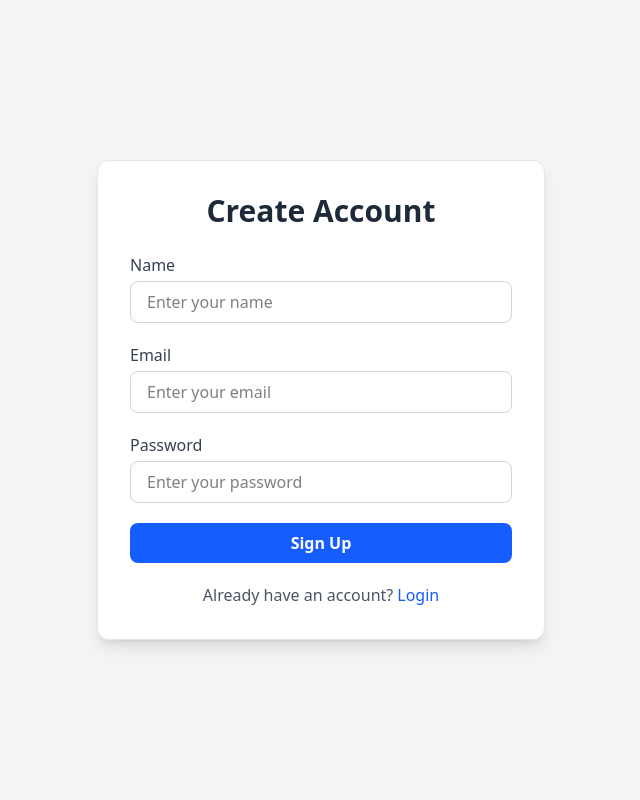
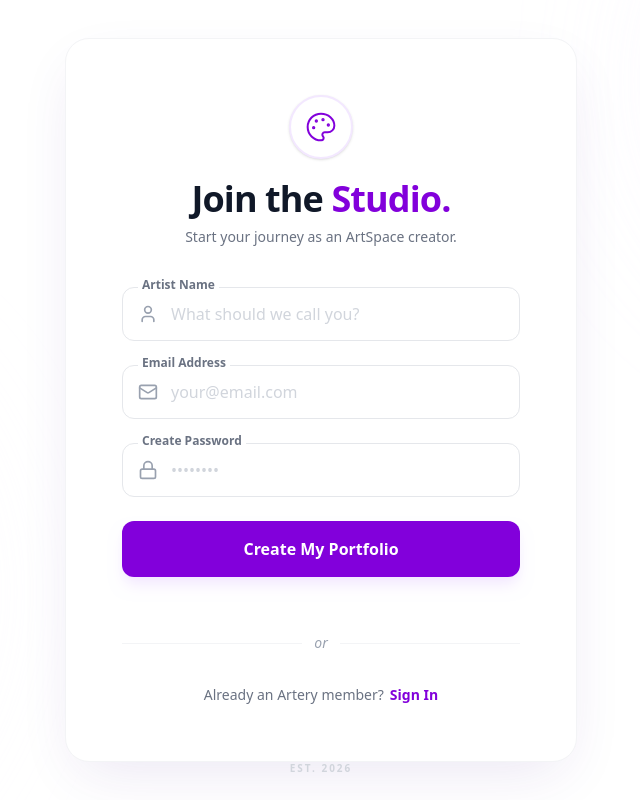
Before and after one commit to Suraj00345/ArtSpace, a React (Vite) app in the folder ArtSpaceFrontend/: page /signup in a window 1280 px wide. Shown: the whole page, without its empty margins (319-959 px from the left). Built offline with nearby package versions, Linux system fonts and the light colour scheme.

Commit message:
fix some minor issues

```diff
--- a/ArtSpaceFrontend/src/Pages/SearchPage.jsx
+++ b/ArtSpaceFrontend/src/Pages/SearchPage.jsx
@@ -31,7 +31,7 @@ const SearchPage = () => {
     const fetchExplore = async () => {
       try {
         const res = await fetch(`${API_URL}/artworks/explore`, {
-          headers: { Authorization: token }, // Standard Bearer format
+          headers: { Authorization: token },
         });
         const data = await res.json();
         // console.log(data);
@@ -70,7 +70,7 @@ const SearchPage = () => {
 
       const res = await fetch(`${API_URL}/profile/search?q=${query}`, {
         method: "GET",
-        signal: signal, // Move signal inside this object
+        signal: signal,
         headers: {
           Authorization: token,
           "Content-Type": "application/json",
--- a/ArtSpaceFrontend/src/Pages/Signup.jsx
+++ b/ArtSpaceFrontend/src/Pages/Signup.jsx
@@ -1,6 +1,7 @@
 import React, { useState } from "react";
 import { Link, useNavigate } from "react-router-dom";
 import { ToastContainer } from "react-toastify";
+import { Palette, Mail, Lock, User } from "lucide-react";
 import { handleError, handleSuccess } from "../utils";
 import { API_URL } from "../utils";
 
@@ -19,7 +20,6 @@ const Signup = () => {
 
   const handleSignup = async (e) => {
     e.preventDefault();
-
     const { name, email, password } = signupInfo;
 
     if (!name || !email || !password) {
@@ -52,92 +52,126 @@ const Signup = () => {
   };
 
   return (
-    <div className="min-h-screen flex items-center justify-center bg-gray-100 p-4">
-      <div className="w-full max-w-md bg-white shadow-lg rounded-xl p-8 border border-gray-200">
-        <h1 className="text-3xl font-bold mb-6 text-center text-gray-800">
-          Create Account
+    <div className="min-h-screen flex items-center justify-center bg-white p-6 relative overflow-hidden">
+
+      {/* Background Artistic Element: Soft Purple Orbs */}
+      <div className="absolute -top-20 -right-20 w-80 h-80 bg-purple-100 rounded-full blur-[100px] opacity-60"></div>
+      <div className="absolute top-1/2 -left-40 w-96 h-96 bg-purple-50 rounded-full blur-[100px] opacity-70"></div>
+
+      {/* Signup Card */}
+      <div className="w-full max-w-lg bg-white shadow-[0_20px_60px_-15px_rgba(76,29,149,0.12)] rounded-3xl p-10 md:p-14 border border-gray-100 relative z-10">
+
+        {/* Header Section */}
+        <div className="flex flex-col items-center mb-10 text-center">
+          <div className="w-16 h-16 rounded-full bg-white border-2 border-purple-100 flex items-center justify-center shadow-sm mb-5 group hover:border-purple-500 transition-all duration-300">
+            <Palette className="w-8 h-8 text-purple-700" strokeWidth={1.5} />
+          </div>
+          <h1 className="text-4xl font-extrabold text-gray-900 tracking-tight">
+            Join the <span className="text-purple-700">Studio.</span>
           </h1>
+          <p className="text-gray-500 mt-2 text-sm font-medium">
+            Start your journey as an ArtSpace creator.
+          </p>
+        </div>
 
-        <form onSubmit={handleSignup} className="space-y-5">
-          {/* Name */}
-          <div>
-            <label
-              className="block mb-1 font-medium text-gray-700"
-              htmlFor="name"
-            >
-              Name
+        <form onSubmit={handleSignup} className="space-y-6">
+          {/* Name Input */}
+          <div className="relative group">
+            <label className="absolute left-4 -top-2.5 bg-white px-1 text-xs font-semibold text-gray-500 transition-all group-focus-within:text-purple-700">
+              Artist Name
             </label>
+            <div className="flex items-center">
+              <User className="absolute left-4 w-5 h-5 text-gray-400 group-focus-within:text-purple-600" />
               <input
                 onChange={handleChange}
                 type="text"
                 name="name"
-              className="w-full px-4 py-2 rounded-lg border border-gray-300 focus:ring-2
-              focus:ring-blue-500 focus:outline-none"
-              placeholder="Enter your name"
+                required
+                className="w-full pl-12 pr-4 py-3.5 rounded-xl border border-gray-200 bg-white text-gray-900 placeholder-gray-300 focus:border-purple-400 focus:ring-2 focus:ring-purple-100 focus:outline-none transition duration-200"
+                placeholder="What should we call you?"
                 value={signupInfo.name}
               />
             </div>
+          </div>
 
-          {/* Email */}
-          <div>
-            <label
-              className="block mb-1 font-medium text-gray-700"
-              htmlFor="email"
-            >
-              Email
+          {/* Email Input */}
+          <div className="relative group">
+            <label className="absolute left-4 -top-2.5 bg-white px-1 text-xs font-semibold text-gray-500 transition-all group-focus-within:text-purple-700">
+              Email Address
             </label>
+            <div className="flex items-center">
+              <Mail className="absolute left-4 w-5 h-5 text-gray-400 group-focus-within:text-purple-600" />
               <input
                 onChange={handleChange}
                 type="email"
                 name="email"
-              className="w-full px-4 py-2 rounded-lg border border-gray-300
-              focus:ring-2 focus:ring-blue-500 focus:outline-none"
-              placeholder="Enter your email"
+                required
+                className="w-full pl-12 pr-4 py-3.5 rounded-xl border border-gray-200 bg-white text-gray-900 placeholder-gray-300 focus:border-purple-400 focus:ring-2 focus:ring-purple-100 focus:outline-none transition duration-200"
+                placeholder="your@email.com"
                 value={signupInfo.email}
               />
             </div>
+          </div>
 
-          {/* Password */}
-          <div>
-            <label
-              className="block mb-1 font-medium text-gray-700"
-              htmlFor="password"
-            >
-              Password
+          {/* Password Input */}
+          <div className="relative group">
+            <label className="absolute left-4 -top-2.5 bg-white px-1 text-xs font-semibold text-gray-500 transition-all group-focus-within:text-purple-700">
+              Create Password
             </label>
+            <div className="flex items-center">
+              <Lock className="absolute left-4 w-5 h-5 text-gray-400 group-focus-within:text-purple-600" />
               <input
                 onChange={handleChange}
                 type="password"
                 name="password"
-              className="w-full px-4 py-2 rounded-lg border border-gray-300
-              focus:ring-2 focus:ring-blue-500 focus:outline-none"
-              placeholder="Enter your password"
+                required
+                className="w-full pl-12 pr-4 py-3.5 rounded-xl border border-gray-200 bg-white text-gray-900 placeholder-gray-300 focus:border-purple-400 focus:ring-2 focus:ring-purple-100 focus:outline-none transition duration-200"
+                placeholder="••••••••"
                 value={signupInfo.password}
               />
             </div>
+          </div>
 
-          {/* Submit */}
+          {/* Signup Button */}
           <button
             type="submit"
-            className="w-full bg-blue-600 hover:bg-blue-700 text-white py-2 rounded-lg
-            font-semibold transition-all duration-200"
+            className="w-full bg-purple-700 hover:bg-purple-800 text-white py-4 rounded-xl font-bold text-base shadow-lg shadow-purple-100 transition-all duration-300 transform active:scale-[0.98] focus:ring-4 focus:ring-purple-200"
           >
-            Sign Up
+            Create My Portfolio
           </button>
 
-          {/* Link */}
-          <p className="text-center text-gray-600">
-            Already have an account?
+          {/* Divider */}
+          <div className="relative my-8">
+            <div className="absolute inset-0 flex items-center">
+              <div className="w-full border-t border-gray-100"></div>
+            </div>
+            <div className="relative flex justify-center text-sm">
+              <span className="bg-white px-3 text-gray-400 font-medium italic">or</span>
+            </div>
+          </div>
+
+          {/* Login Redirect */}
+          <div className="text-center">
+            <p className="text-gray-500 text-sm font-medium">
+              Already an Artery member?
               <Link
                 to="/login"
-              className="text-blue-600 font-medium hover:underline ml-1"
+                className="text-purple-700 font-bold hover:underline ml-1.5"
               >
-              Login
+                Sign In
               </Link>
             </p>
+          </div>
         </form>
 
-        <ToastContainer />
+        <ToastContainer position="bottom-center" autoClose={2500} />
+      </div>
+
+      {/* Artist Credit */}
+      <div className="absolute bottom-6 flex flex-col items-center gap-1 z-10">
+         <p className="text-[10px] uppercase tracking-[0.2em] text-gray-300 font-bold">
+           Est. 2026
+         </p>
       </div>
     </div>
   );
--- a/ArtSpaceFrontend/src/Pages/login.jsx
+++ b/ArtSpaceFrontend/src/Pages/login.jsx
@@ -1,8 +1,8 @@
 import React, { useState } from "react";
 import { Link, useNavigate } from "react-router-dom";
 import { ToastContainer } from "react-toastify";
+import { Palette, Mail, Lock } from "lucide-react";
 import { handleError, handleSuccess } from "../utils";
-
 import { API_URL } from "../utils";
 
 const Login = () => {
@@ -10,22 +10,18 @@ const Login = () => {
     email: "",
     password: "",
   });
-
+  const [loading, setLoading] = useState(false); // ✅ added
   const navigate = useNavigate();
-
   const handleChange = (e) => {
     setLoginInfo({ ...loginInfo, [e.target.name]: e.target.value });
   };
-
   const handleLogin = async (e) => {
     e.preventDefault();
-
     const { email, password } = loginInfo;
-
     if (!email || !password) {
       return handleError("Input all Credentials!!");
     }
-
+    setLoading(true); // ✅
     try {
       const response = await fetch(`${API_URL}/auth/login`, {
         method: "POST",
@@ -33,96 +29,138 @@ const Login = () => {
           "Content-Type": "application/json",
         },
         body: JSON.stringify(loginInfo),
+
+        withCredentials: true,
       });
-
       const result = await response.json();
       const { success, message, error, jwtToken, name } = result;
-
       if (success) {
         handleSuccess(message);
         localStorage.setItem("token", jwtToken);
         localStorage.setItem("loggedInUser", name);
-
         setTimeout(() => navigate("/explore"), 1000);
       } else if (error) {
-        handleError(error?.details?.[0]?.message);
+        handleError(error?.details?.[0]?.message || "Login failed");
       } else {
         handleError(message);
       }
     } catch (error) {
       handleError(error.message || "Something went wrong");
+    } finally {
+      setLoading(false); // ✅
     }
   };
 
   return (
-    <div className="min-h-screen flex items-center justify-center bg-gray-100 p-4">
-      <div className="w-full max-w-md bg-white shadow-lg rounded-xl p-8 border border-gray-200">
-        <h1 className="text-3xl font-bold mb-6 text-center text-gray-800">
-          Login
+    <div className="min-h-screen flex items-center justify-center bg-white p-6 relative overflow-hidden">
+      <div className="absolute -top-40 -left-40 w-96 h-96 bg-purple-100 rounded-full blur-[100px] opacity-70"></div>
+      <div className="absolute -bottom-40 -right-40 w-96 h-96 bg-purple-50 rounded-full blur-[100px] opacity-70"></div>
+
+      <div className="w-full max-w-lg bg-white shadow-[0_20px_60px_-15px_rgba(76,29,149,0.15)] rounded-3xl p-10 md:p-14 border border-gray-100 relative z-10">
+        {/* Header */}
+        <div className="flex flex-col items-center mb-10 text-center">
+          <div className="w-16 h-16 rounded-full bg-purple-700 flex items-center justify-center shadow-lg shadow-purple-200 mb-5">
+            <Palette className="w-8 h-8 text-white" />
+          </div>
+          <h1 className="text-4xl font-extrabold text-gray-950">
+            Art
+            <span className="text-gray-500">Space</span>
+            <span className="text-purple-700">.</span>
           </h1>
+          <p className="text-gray-500 mt-2 text-sm">
+            Where creativity connects.
+          </p>
+        </div>
 
-        <form onSubmit={handleLogin} className="space-y-5">
-          {/* Email Input */}
-          <div>
+        <form onSubmit={handleLogin} className="space-y-6">
+          {/* Email */}
+          <div className="relative group">
             <label
-              className="block mb-1 font-medium text-gray-700"
+              className="absolute left-4 -top-2.5 bg-white px-1 text-xs font-semibold text-purple-700"
               htmlFor="email"
             >
-              Email
+              Email Address
             </label>
+
+            <div className="flex items-center">
+              <Mail className="absolute left-4 w-5 h-5 text-gray-400" />
               <input
-              onChange={handleChange}
                 type="email"
                 name="email"
-              className="w-full px-4 py-2 rounded-lg border border-gray-300
-              focus:ring-2 focus:ring-blue-500 focus:outline-none"
-              placeholder="Enter your email"
                 value={loginInfo.email}
+                onChange={handleChange}
+                required
+                className="w-full pl-12 pr-4 py-3.5 rounded-xl border border-gray-200 focus:border-purple-400 focus:ring-2 focus:ring-purple-100 outline-none"
+                placeholder="you@artistry.com"
               />
             </div>
+          </div>
 
-          {/* Password Input */}
-          <div>
+          {/* Password */}
+          <div className="relative group">
             <label
-              className="block mb-1 font-medium text-gray-700"
+              className="absolute left-4 -top-2.5 bg-white px-1 text-xs font-semibold text-gray-500"
               htmlFor="password"
             >
               Password
             </label>
+
+            <div className="flex items-center">
+              <Lock className="absolute left-4 w-5 h-5 text-gray-400" />
               <input
-              onChange={handleChange}
                 type="password"
                 name="password"
-              className="w-full px-4 py-2 rounded-lg border border-gray-300
-              focus:ring-2 focus:ring-blue-500 focus:outline-none"
-              placeholder="Enter your password"
                 value={loginInfo.password}
+                onChange={handleChange}
+                required
+                className="w-full pl-12 pr-4 py-3.5 rounded-xl border border-gray-200 focus:border-purple-400 focus:ring-2 focus:ring-purple-100 outline-none"
+                placeholder="••••••••"
               />
             </div>
 
-          {/* Login Button */}
+            <div className="text-right mt-1.5">
+              <Link to="/forgot-password" className="text-xs text-purple-600">
+                Forgot Password?
+              </Link>
+            </div>
+          </div>
+
+          {/* Button */}
           <button
             type="submit"
-            className="w-full bg-blue-600 hover:bg-blue-700 text-white py-2 rounded-lg
-            font-semibold transition-all duration-200"
+            disabled={loading}
+            className="w-full bg-purple-700 hover:bg-purple-800 text-white py-4 rounded-xl font-bold shadow-lg disabled:opacity-60"
           >
-            Login
+            {loading ? "Signing in..." : "Sign In to Your Gallery"}
           </button>
 
-          {/* Signup Redirect */}
-          <p className="text-center text-gray-600">
-            Create your account?
+          {/* Divider */}
+          <div className="relative my-8">
+            <div className="absolute inset-0 flex items-center">
+              {" "}
+              {/* ✅ fixed */}
+              <div className="w-full border-t border-gray-100"></div>
+            </div>
+            <div className="relative flex justify-center text-sm">
+              <span className="bg-white px-3 text-gray-400">New Artist?</span>
+            </div>
+          </div>
+
+          {/* Signup */}
           <Link
             to="/signup"
-              className="text-blue-600 font-medium hover:underline ml-1"
+            className="block w-full text-center border-2 border-purple-100 text-purple-800 py-3.5 rounded-xl bg-purple-50"
           >
-              SignUp
+            Create Your Account →
           </Link>
-          </p>
         </form>
 
-        <ToastContainer />
+        <ToastContainer position="top-right" autoClose={3000} />
       </div>
+
+      <p className="absolute bottom-6 text-xs text-gray-400">
+        "Every artist was first an amateur."
+      </p>
     </div>
   );
 };
--- a/ArtSpaceFrontend/src/utils.jsx
+++ b/ArtSpaceFrontend/src/utils.jsx
@@ -13,5 +13,5 @@ export const handleError = (msg) => {
 };
 
 
-
-export const API_URL = "https://artspace-mno1.onrender.com";
+export const API_URL = "https://artspace-6dw4.onrender.com";
+// export const API_URL = "http://localhost:3000";
```
Also changed, not shown: ArtSpaceFrontend/src/Pages/Navbar.jsx (+7 -3 lines), 2 other files (tests, documents, lock files or other folders). Lines whose indentation alone changed are shown as unchanged.
